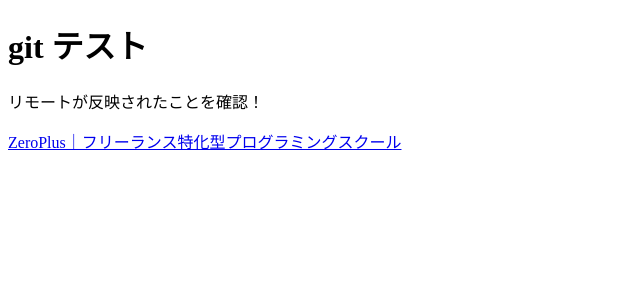
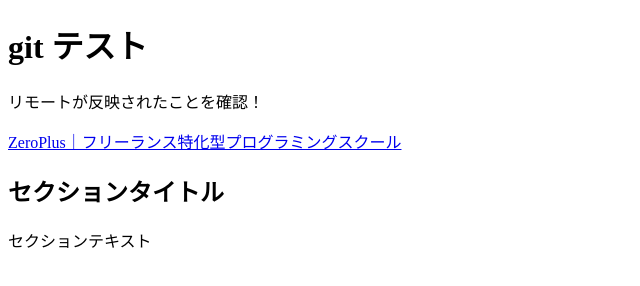
Before and after one commit to hayashi-bp/zp_git_test, a plain HTML site: page index.html in a window 1280 px wide. Shown: the whole page, without its empty margins (0-640 px from the left). Drawn offline with Linux system fonts and the light colour scheme.

```diff
--- a/index.html
+++ b/index.html
@@ -12,5 +12,11 @@
     <p>リモートが反映されたことを確認！</p>
     <p><a href="https://zero-plus.io/" target="_blank">ZeroPlus｜フリーランス特化型プログラミングスクール</a></p>
   </header>
+  <maint>
+    <section>
+      <h2>セクションタイトル</h2>
+      <p>セクションテキスト</p>
+    </section>
+  </maint>
 </body>
 </html>
```
